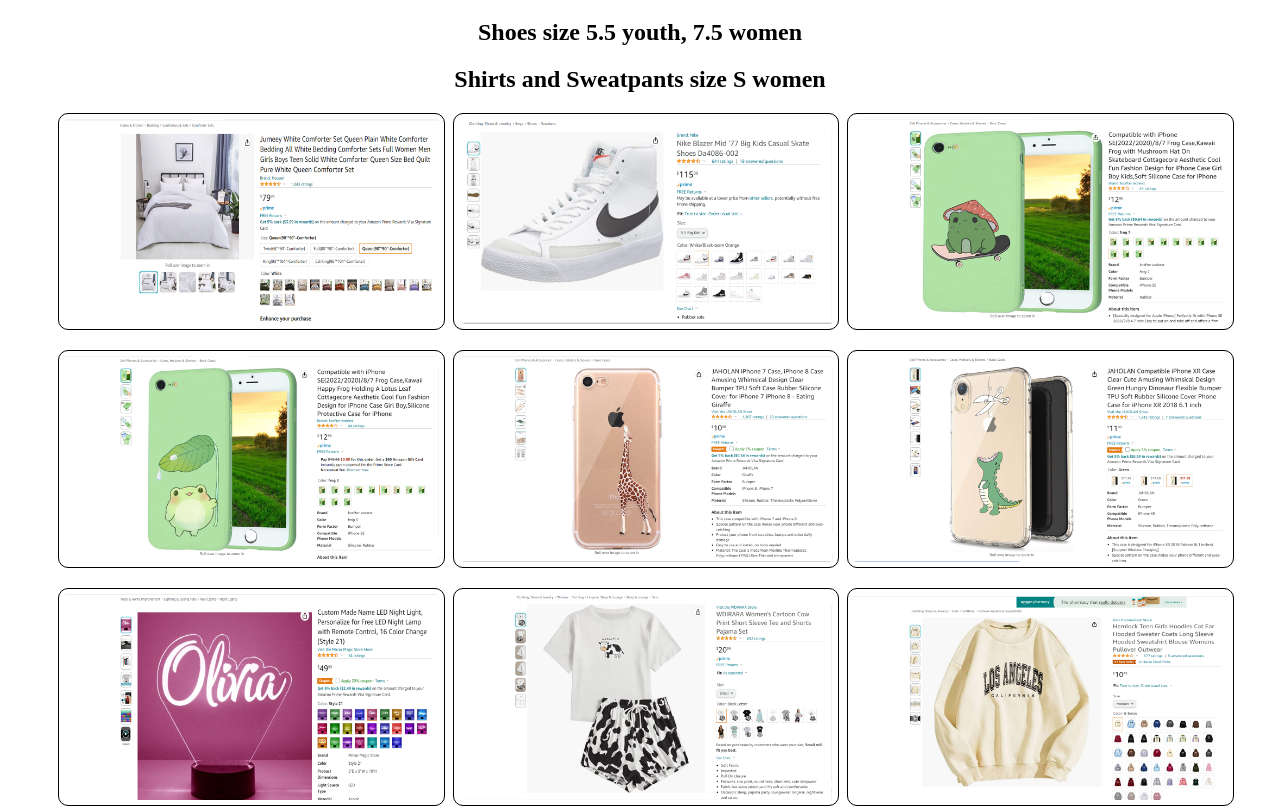
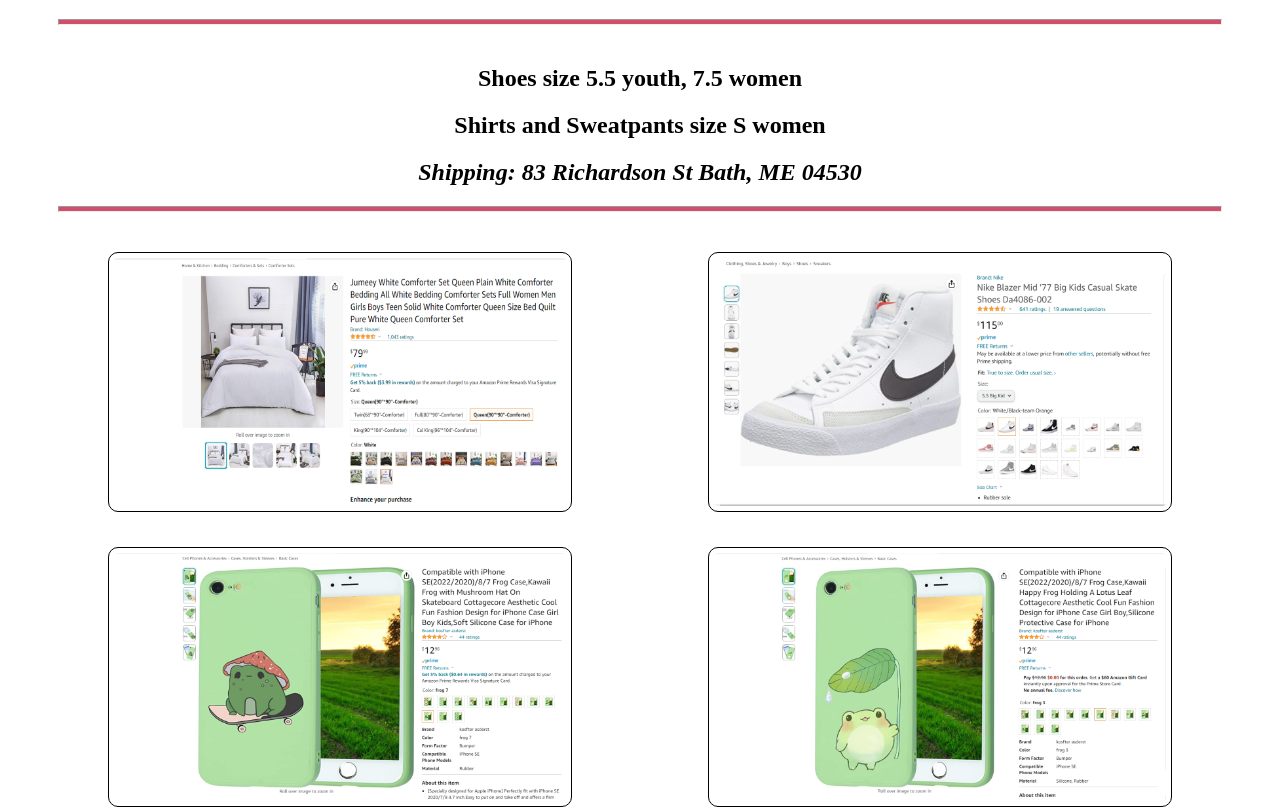
Before and after one commit to stefmpoole/Olivia-Christmas, a plain HTML site: page index.html in a window 1280 px wide. Shown: the part 386-1196 px from the top of the page. Drawn offline with Linux system fonts and the light colour scheme.

Commit message:
updated grid
updated to 2 column grid added transition and hover transform scale 1.2

```diff
--- a/index.html
+++ b/index.html
@@ -20,6 +20,12 @@
         text-align: center;
       }
 
+      hr {
+        padding: 2px;
+        margin-bottom: 40px;
+        background-color: rgba(204, 44, 79, 0.838);
+      }
+
       a {
         color: white;
       }
@@ -27,11 +33,16 @@
       img {
         display: block;
         margin: 0 auto;
-        width: 100%;
+        width: 80%;
         border-radius: 10px;
         border: 1px solid black;
         padding: 5px;
         border-radius: 10px;
+        transition: all 500ms ease-in-out;
+      }
+
+      img:hover {
+        transform: scale(1.2);
       }
 
       container {
@@ -47,8 +58,8 @@
 
       .image-gallery {
         display: grid;
-        grid-template-columns: 3fr 3fr 3fr;
-        grid-gap: 20px;
+        grid-template-columns: 2fr 2fr;
+        grid-gap: 35px;
       }
 
       @media (max-width: 600px) {
@@ -61,9 +72,8 @@
 
         h1 {
           text-align: center;
-          padding-bottom: 250px;
           padding-top: 5px;
-          font-size: 20px;
+          font-size: 19px;
         }
 
         h2 {
@@ -77,8 +87,11 @@
       <div class="header-img">
         <h1>Olivia's Christmas List</h1>
       </div>
+      <hr />
       <h2>Shoes size 5.5 youth, 7.5 women</h2>
       <h2>Shirts and Sweatpants size S women</h2>
+      <h2><em>Shipping: 83 Richardson St Bath, ME 04530</em></h2>
+      <hr />
       <div class="image-gallery">
         <a
           href="https://www.amazon.com/dp/B0832MK52N/?coliid=I34VR6KWUP1D8S&colid=3MDMO2F2U2G1R&psc=1&ref_=lv_ov_lig_dp_it"
```
